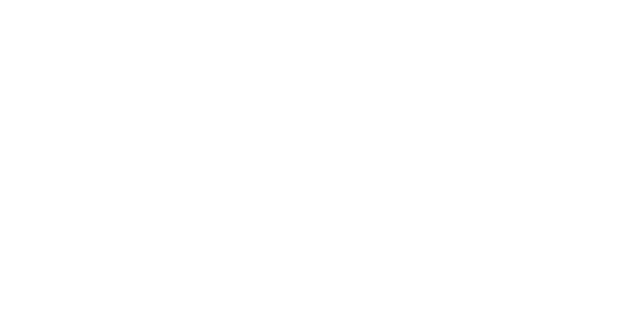
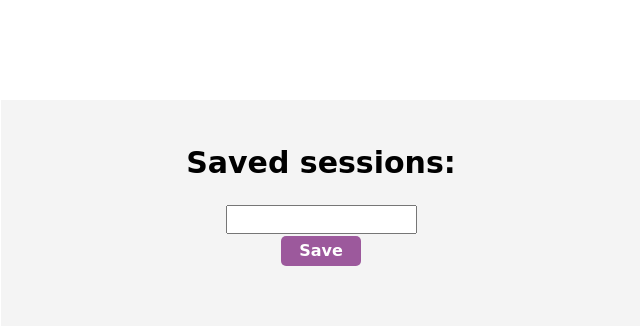
Before and after one commit to TheAdnan/Session-resurrection, a browser extension: page sessions-pop-up/index.html in a window 1280 px wide. Shown: the whole page, without its empty margins (319-959 px from the left). Drawn offline with Linux system fonts and the light colour scheme; a web font is replaced by a local one.

Commit message:
popup style

```diff
--- a/sessions-pop-up/index.html
+++ b/sessions-pop-up/index.html
@@ -1,15 +1,22 @@
 <!DOCTYPE html>
 <html>
 <head>
+	<link rel='stylesheet' href='style.css'/>
 	<script type="text/javascript" src="jquery-3.2.1.min.js"></script>
 	<script type="text/javascript" src="save-session.js"></script>
 	<title>Session Resurrection</title>
 </head>
-<body>
-	<div class="saved-sessions">
-		<ul class="sessions">
+<div id="box">
+    	<body>
+    		<h2>Saved sessions:</h2>
+    		<form name="checkListForm">
+    			<input type="text" name="checkListItem" id="lists"/>
+    		</form>
 
-		</ul>
-	</div>
-</body>
+    		<br>
+    		<div id="button">Save</div>
+    		<br/>
+    		<div class="list"></div>
+    	</body>
+    </div>
 </html>
--- a/sessions-pop-up/save-session.js
+++ b/sessions-pop-up/save-session.js
@@ -26,6 +26,15 @@ function saveToJSON(text, name) {
 	});
 }
 
+$(document).ready(function() {
+    $("#button").click(function() {
+        var toAdd = $("input[name=checkListItem]").val();
+        $('.list').append('<div class="item">'+toAdd+"</div>");
+    });
+    $(document).on('click', '.item', function() {
+        $(this).toggleClass("scratch");
+    });
+});
 
 var querying = browser.tabs.query({
     currentWindow: true
--- /dev/null
+++ b/sessions-pop-up/style.css
@@ -0,0 +1,47 @@
+ @import url('https://fonts.googleapis.com/css?family=Kavivanar');
+
+h2 {
+    font-family: 'Kavivanar', cursive;
+    font-size: 30px;
+}
+#box {
+    background-color: #F4F4F4;
+    text-align: center;
+    padding: 20px 20px;
+    margin: 100px auto;
+    width: 600px;
+    position:
+}
+
+form {
+    display: inline-block;
+}
+.scratch{
+    text-decoration:line-through;
+    font-weight: bold;
+    color: #ACACAC;
+}
+#button{
+    display: inline-block;
+    height:20px;
+	width:70px;
+	background-color: #9C599C;
+	font-family: 'Kavivanar', cursive;
+	font-weight: bold;
+	color:#ffffff;
+	border-radius: 5px;
+	margin-top:2px;
+	padding: 5px;
+}
+
+#lists {
+    padding: 5px;
+}
+.list {
+	font-family: 'Kavivanar';
+	color: black;
+	font-weight: bold;
+	font-size: 20px;
+	margin: 10px;
+	padding: 10px;
+}
```
